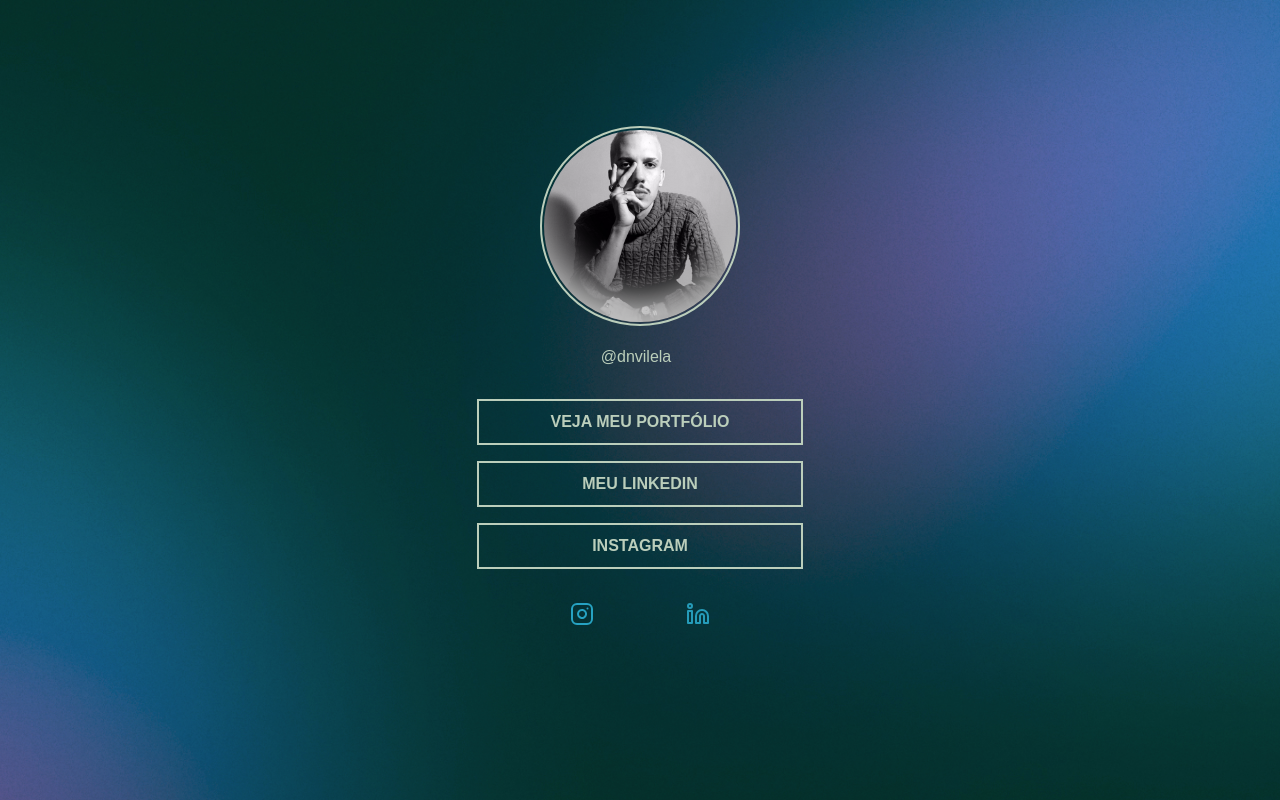
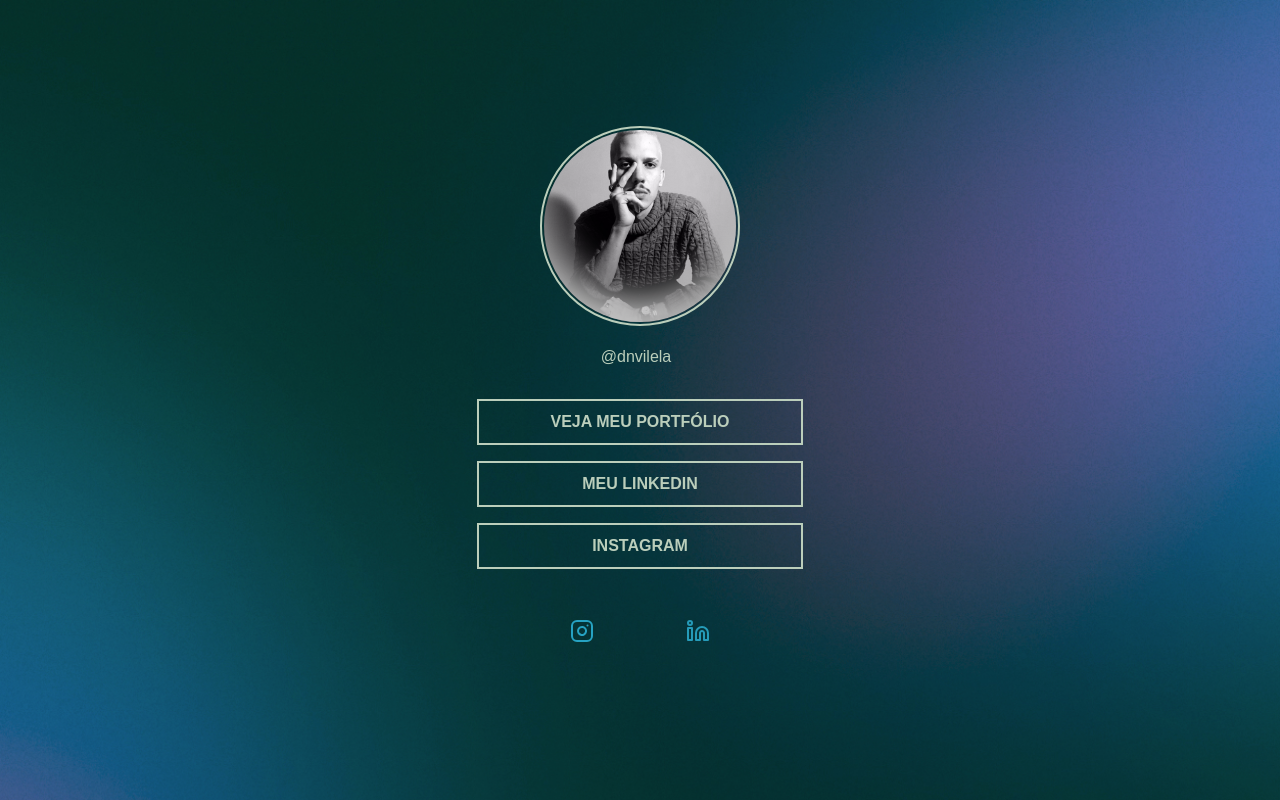
Before and after one commit to vitoriacgomes/social-link-daniel, a plain HTML site: page index.html in a window 1280 px wide. Shown: the top 800 px of the page. Drawn offline with Linux system fonts and the light colour scheme.

Commit message:
atualizações cliente -part.1

```diff
--- a/assets/css/app.css
+++ b/assets/css/app.css
@@ -25,6 +25,7 @@
     background: url("../img/Background.jpg");
     background-repeat: no-repeat;
     background-size: cover;
+    height: 115vh;
   }
 
   .tree {
@@ -108,7 +109,7 @@
     display: flex;
     justify-content: space-evenly;
     align-items: center;
-    margin-top: -10%;
+    margin-top: -5%;
   }
 
   .social-container > a:hover {
```
